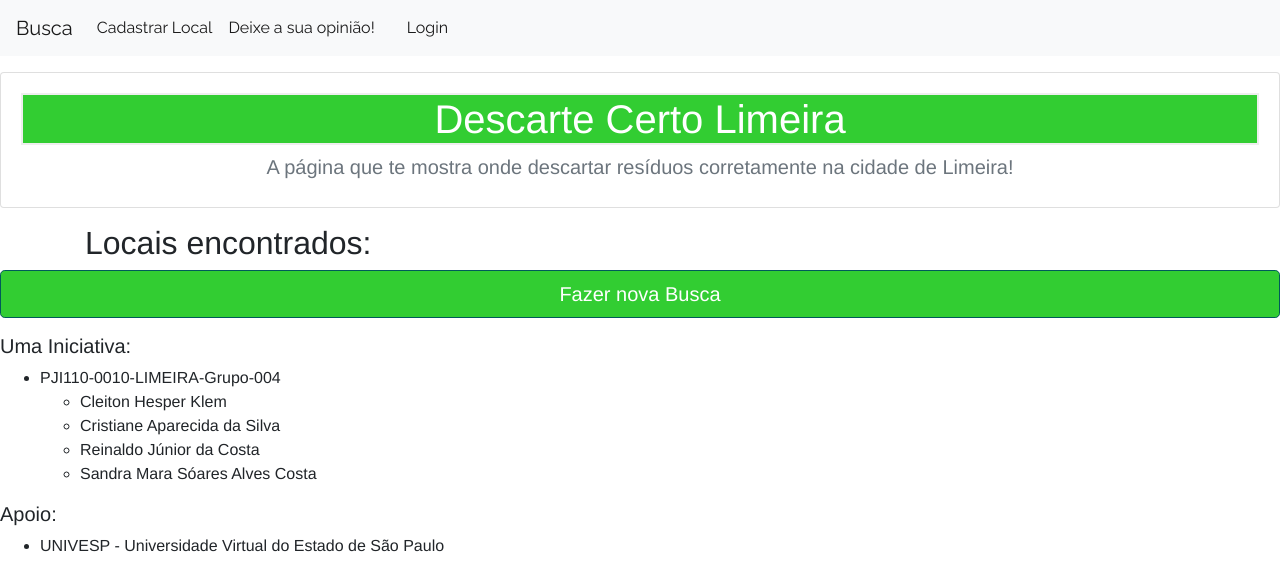
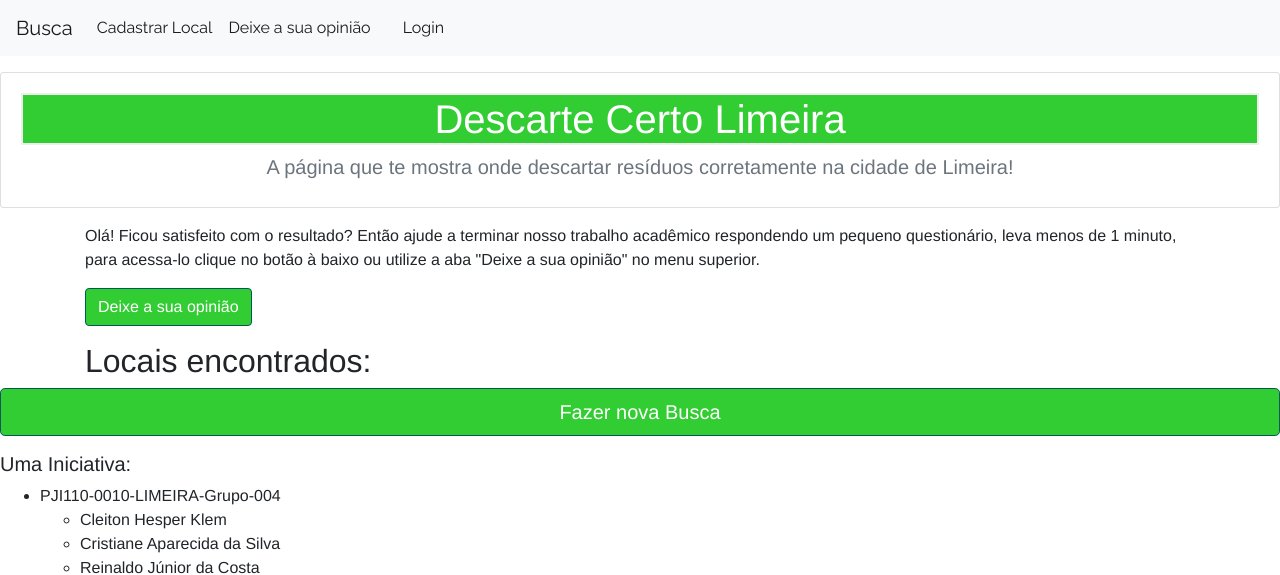
Before and after one commit to Cleitonklem/ProjetoIntegrador, a Flask app: page /destinos in a window 1280 px wide. Shown: the top 575 px of the page. Run offline with Flask 2, Linux system fonts and the light colour scheme; some libraries are stand-ins or nearby versions.

Commit message:
Atualização

```diff
--- a/templates/base.html
+++ b/templates/base.html
@@ -27,7 +27,7 @@
                     <a class="nav-link" href="cadastrar">Cadastrar Local</a>
                 </li>
                 <li class="nav-item active">
-                    <a class="nav-link" href="opiniao">Deixe a sua opinião!</a>
+                    <a class="nav-link" href="opiniao">Deixe a sua opinião</a>
                 </li>
                 <li class="nav-item active">
                     <a class="nav-link" href="destinos"></a>
--- a/templates/destinos.html
+++ b/templates/destinos.html
@@ -3,6 +3,10 @@
 {% block content %}
 
     <body>
+        <p>Olá! Ficou satisfeito com o resultado? Então ajude a terminar nosso trabalho acadêmico respondendo
+        um pequeno questionário, leva menos de 1 minuto, para acessa-lo clique no botão à baixo ou utilize a aba
+        "Deixe a sua opinião" no menu superior.</p>
+        <p><a class="btn btn-primary" href="{{ url_for('opiniao') }}">Deixe a sua opinião </a></p>
         <h2>
             Locais encontrados:
         </h2>
--- a/templates/index.html
+++ b/templates/index.html
@@ -39,8 +39,8 @@
         <p></div>
         Se você não encontrou o item para descarte na lista acima, provavelmente deva ser um item aceito nos ECOPONTOS.
         <p>Para ver mais informações clique no botão abaixo que você será redirecionado até a pagina relacionada aos
-        ecopontos no site da cidade de Limeira.
-        <a href="https://www.limeira.sp.gov.br/sitenovo/service.php?servico=1&categoria=3&item=85&conteudo=540#view_content_service" target="_blank" class="btn btn-primary" role="button" aria-pressed="true">ECOPONTOS</a>
+            ecopontos no site da cidade de Limeira.</p>
+        <p><a href="https://www.limeira.sp.gov.br/sitenovo/service.php?servico=1&categoria=3&item=85&conteudo=540#view_content_service" target="_blank" class="btn btn-primary" role="button" aria-pressed="true">ECOPONTOS</a></p>
     </body>
 
 {% endblock %}
```
